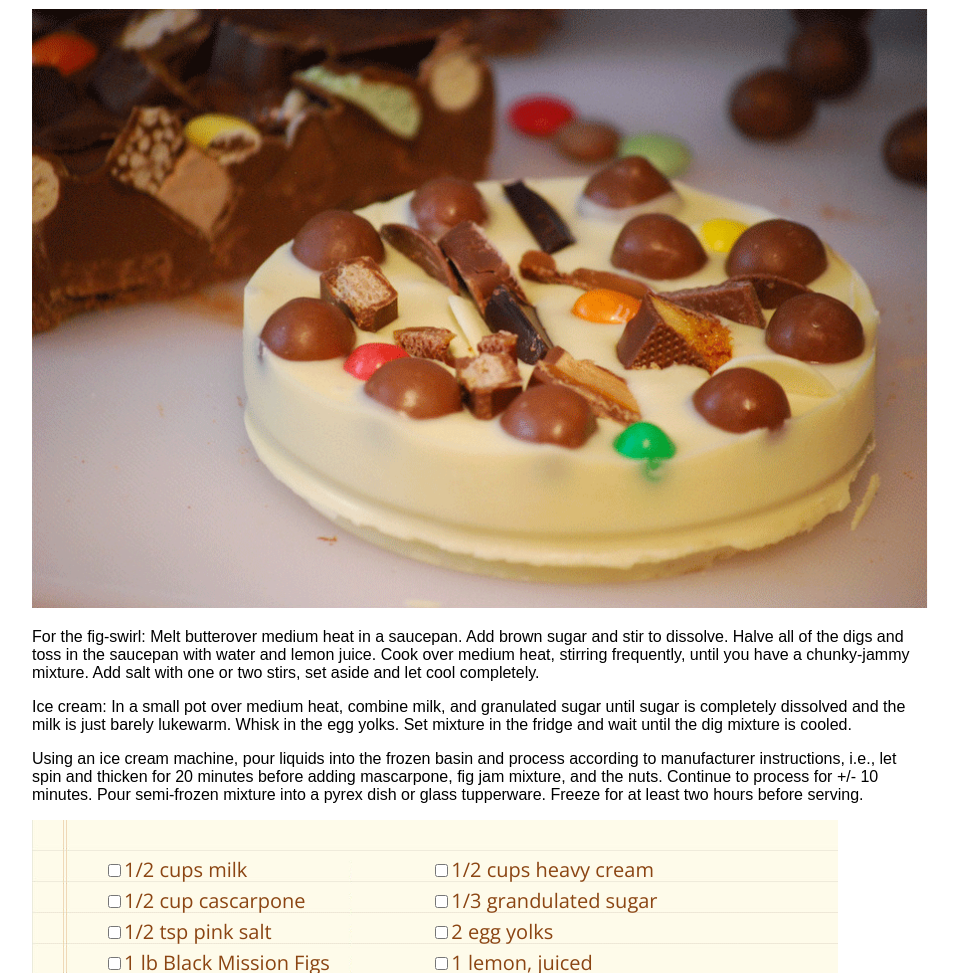
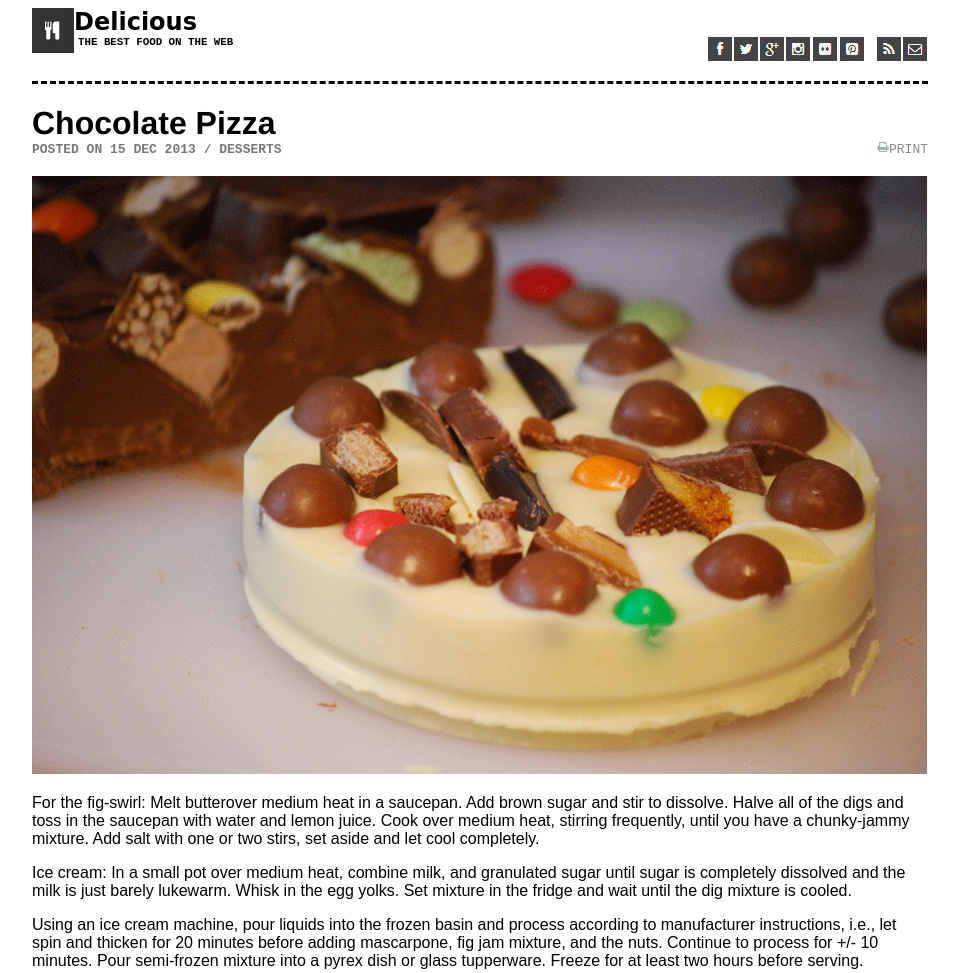
Before and after one commit to Skywill97/chocolate-pizza, a plain HTML site: page index.html in a window 1280 px wide. Shown: the top 973 px of the page, without its empty margins (160-1119 px from the left). Drawn offline with nearby package versions, Linux system fonts and the light colour scheme; a web font is replaced by a local one.

Commit message:
almostdone

```diff
--- a/index.html
+++ b/index.html
@@ -2,14 +2,35 @@
 <html>
 <head>
   <link rel="stylesheet" href="style.css">
+  <link href="https://fonts.googleapis.com/css?family=Yellowtail" rel="stylesheet">
+  <link href="https://fonts.googleapis.com/css?family=Patrick+Hand" rel="stylesheet">
+  <link href="https://fonts.googleapis.com/css?family=Oswald:700" rel="stylesheet">
   <link rel="stylesheet" href="https://fonts.googleapis.com/css?family=Trocchi|Courgette|Righteous|Slabo+27px|Open+Sans:400,800">
-  <title>
+  <title>Chocolate Pizza
   </title>
 </head>
 <body>
   <header>
+    <img class="logo-main" src="assets/logo.png" alt="logo">
+    <h2 class = "title">Delicious</h2>
+    <nav>
+      <a href="https://www.gmail.com"><img class="soc-media" src="assets/mail-icon.png"></a>
+      <a href="https://en.wikipedia.org/wiki/RSS"><img class="soc-media" id="icon-sep" src="assets/rss-icon.png"></a>
+      <a href="https://www.pinterest.com"><img class="soc-media" src="assets/pint-icon.png"></a>
+      <a href="https://www.flickr.com"><img class="soc-media" src="assets/flic-icon.png"></a>
+      <a href="https://www.instagram.com"><img class="soc-media" src="assets/insta-icon.png"></a>
+      <a href="https://plus.google.com/people"><img class="soc-media" src="assets/gp-icon.png"></a>
+      <a href="https://www.twitter.com"><img class="soc-media" src="assets/twit-icon.png"></a>
+      <a href="https://www.facebook.com"><img class="soc-media" src="assets/fb-icon.png"></a>
+    </nav>
+    <h5>THE BEST FOOD ON THE WEB</h5>
   </header>
-  <img class="mainimg" src="assets/choco-pizza.png">
+  <main>
+    <h1>Chocolate Pizza</h1>
+    <span class="print-button">PRINT</span>
+    <img src="assets/print-icon.png" class="print-button">
+    <h4>POSTED ON 15 DEC 2013 / DESSERTS</h4>
+    <img class="mainimg" src="assets/choco-pizza.png" alt="Chocolate Pizza is Delicious">
     <p class="instructions"> For the fig-swirl: Melt butterover medium heat in a saucepan.  Add brown sugar and stir to dissolve.  Halve
      all of the digs and toss in the saucepan with water and lemon juice.  Cook over medium heat, stirring frequently, until you have a chunky-jammy mixture. Add salt with one or two stirs, set aside and let cool completely.</p>
      <p class='instructions'>
@@ -24,11 +45,11 @@
        </tr>
        <tr>
          <td><input type = "checkbox">1/2 cup cascarpone</input></td>
-       <td><input type = "checkbox">1/3 grandulated sugar</input></td>
+         <td><input type = "checkbox"><span class = "struck">1/3 grandulated sugar</span></input></td>
        </tr>
        <tr>
          <td><input type = "checkbox">1/2 tsp pink salt</input></td>
-       <td><input type = "checkbox">2 egg yolks</input></td>
+         <td><input type = "checkbox"><span class = "struck">2 egg yolks</span></input></td>
        </tr>
        <tr>
          <td><input type = "checkbox">1 lb Black Mission Figs</input></td>
@@ -44,5 +65,13 @@
        </tr>
      </tbody>
     </table>
+  </main>
+  <footer>
+    <img class="author-pic" src="assets/van-pic.png">
+    <h3>Vanessa Stevenson</h3>
+    <span class = "share-button">SHARE RECIPE</span>
+    <p class = "auth-descrip">Food enthusiast, photography fan. Add a pinch of raw foodism and that's pretty much who I am.</p>
+
+  </footer>
 </body>
 </html>
--- a/style.css
+++ b/style.css
@@ -1,7 +1,17 @@
 img.mainimg {
   width: 100%;
 }
-
+h2 {
+  font-family: cursive;
+  margin: 0;
+  margin-left: 16px;
+}
+h5 {
+  float:left;
+  font-family: monospace;
+  margin: 0;
+  margin-left: 4px;
+}
 body {
   margin-left: 15%;
   margin-right: 15%;
@@ -9,26 +19,76 @@ body {
 p.instructions{
   font-family: sans-serif;
   font-style: normal;
-  fron
+}
+.logo-main{
+  float: left;
 }
 table{
   background-image: url("assets/list-bg.png");
-font-size: 20px;
-width: 90%;
-font-family: 'Open Sans';
+  font-size: 20px;
+  width: 90%;
+  font-family: 'Open Sans';
   font-style: normal;
   font-weight: 400;
   color: saddlebrown;
   padding-top: 33px;
   padding-bottom: 50px;
-
-
 }
 td{
   padding-left: 70px;
-vertical-align: top;
-
+  vertical-align: top;
 }
 #bad-fix{
   padding-right: 40px;
 }
+header{
+  border-bottom-width: initial;
+  border-bottom-style: dashed;
+  padding-bottom: 45px
+}
+h1 {
+  margin-bottom: 0;
+  font-family: helvetica;
+}
+h4 {
+  margin-top: 0;
+  font-family: monospace;
+  color: #777
+}
+.soc-media {
+  float: right;
+  padding: 1px;
+}
+#icon-sep{
+  padding-left: 12px;
+}
+.struck {
+  text-decoration: line-through;
+}
+.print-button{
+  font-family: monospace;
+  color: #888;
+  float: right;
+}
+main {
+  padding-bottom: 45px;
+  border-bottom-width: initial;
+  border-bottom-style: dashed;
+}
+.author-pic {
+  float:left;
+  padding-right: 15px;
+}
+h3 {
+  font-weight:1000;
+  font-family: serif;
+}
+.auth-descrip{
+  width = 75%;
+}
+.share-button{
+  float:right;
+  padding: 20px 40px;
+  background-color: brown;
+  color: white;
+}
```
Also changed, not shown: assets/flic-icon.png (added), assets/gp-icon.png (added), assets/print-icon.png (added). Lines whose indentation alone changed are shown as unchanged.
